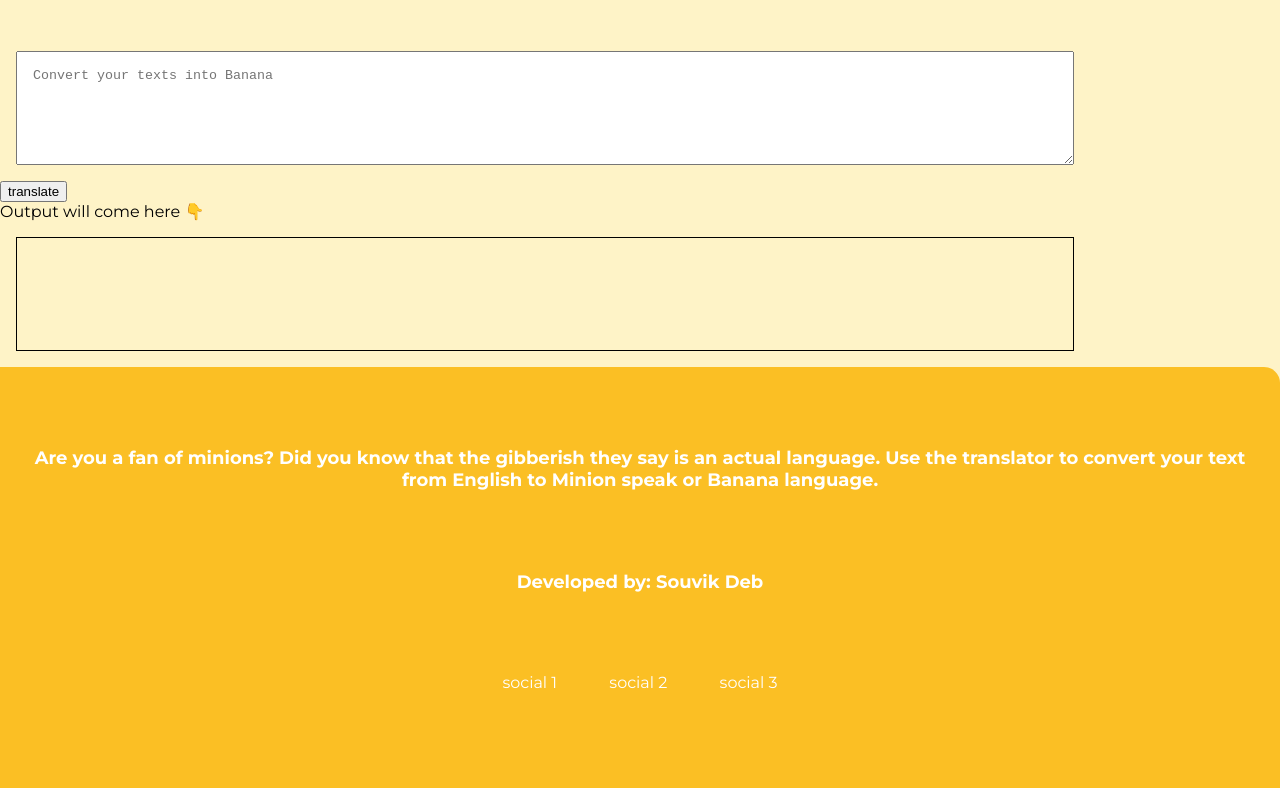
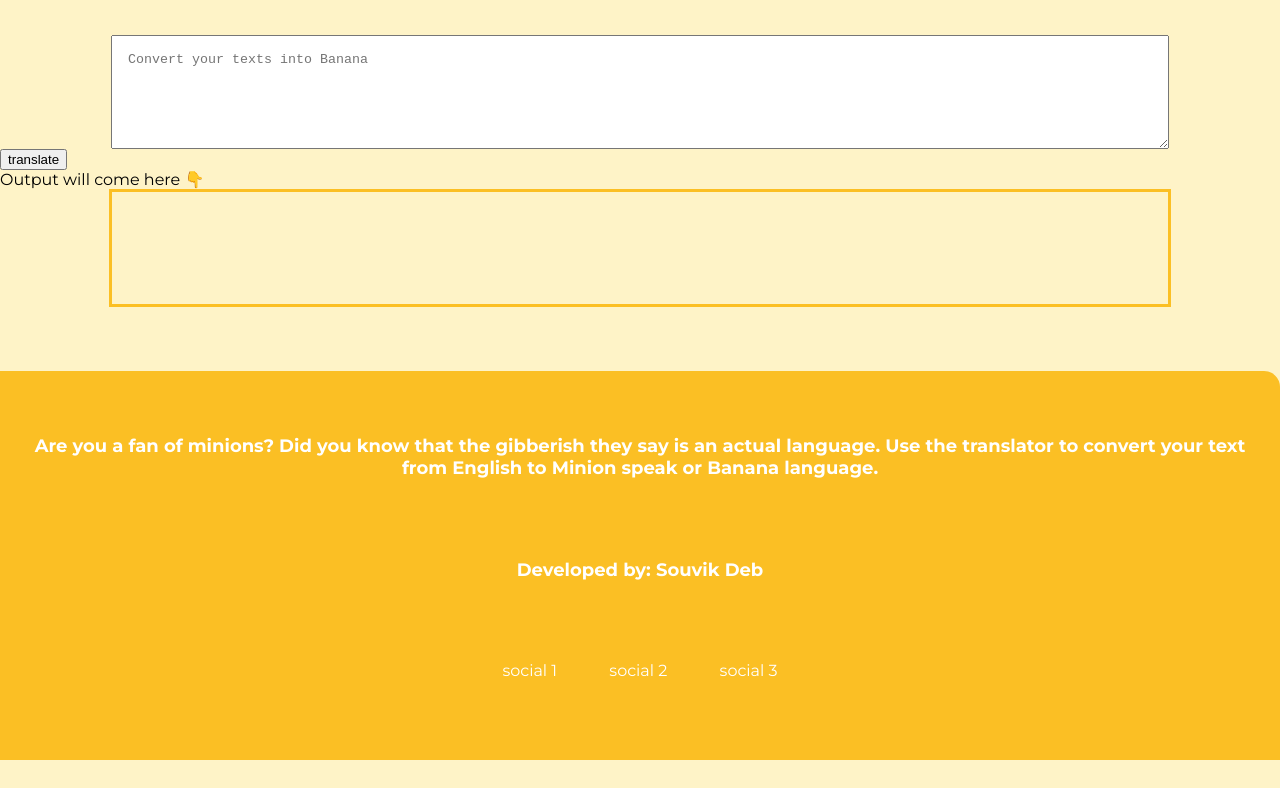
Before and after one commit to Souvikdeb2612/banana-speak, a plain HTML site: page index.html in a window 1280 px wide. Shown: the part 504-1292 px from the top of the page. After the commit the page ends 1264 px from the top, so only its background shows below. Drawn offline with Linux system fonts and the light colour scheme.

Commit message:
output box

```diff
--- a/index.html
+++ b/index.html
@@ -22,9 +22,15 @@
     id ="text-input"
     placeholder="Convert your texts into Banana"></textarea>
     <button id="btn-translate">translate</button>
-    <div> Output will come here 👇</div>
+    <div class> Output will come here 👇</div>
     <div id="output"></div>
     <script src="app.js" type ="text/javascript"></script>
+
+    <section class="section ow">
+        <div class="container container-centre">
+        </div>
+
+    </section>
 
 
     <footer class="footer">
--- a/style.css
+++ b/style.css
@@ -133,7 +133,7 @@ hr{
 
 .footer{
     background-color:var(--primary-color);
-    padding: 5rem 1rem;
+    padding: 4rem 1rem;
     text-align: center;
     color: white;
     border-top-right-radius: 1rem;
@@ -167,15 +167,17 @@ textarea{
     width:80%;
     height:10vh;
     display:block;
-    margin:1rem;
+    /* margin:1rem; */
     padding: 1rem;
+    margin-left: auto;
+    margin-right: auto;
 
 }
 #output{
-    border:1px solid black;
+    border:3px solid var(--primary-color);
     width:80%;
     height:10vh;
     display:block;
-    margin:1rem;
+    margin:auto;
     padding: 1rem;
 }
```
